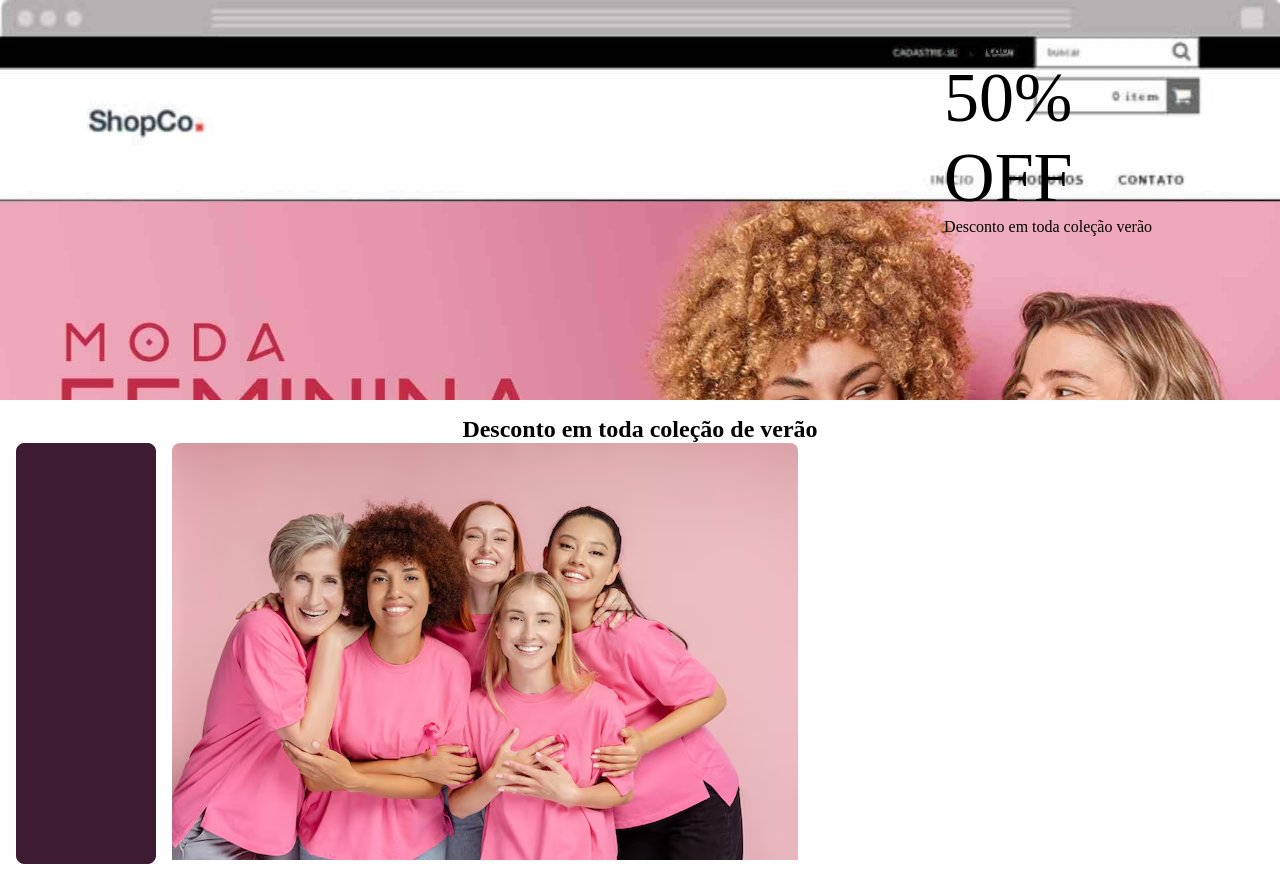
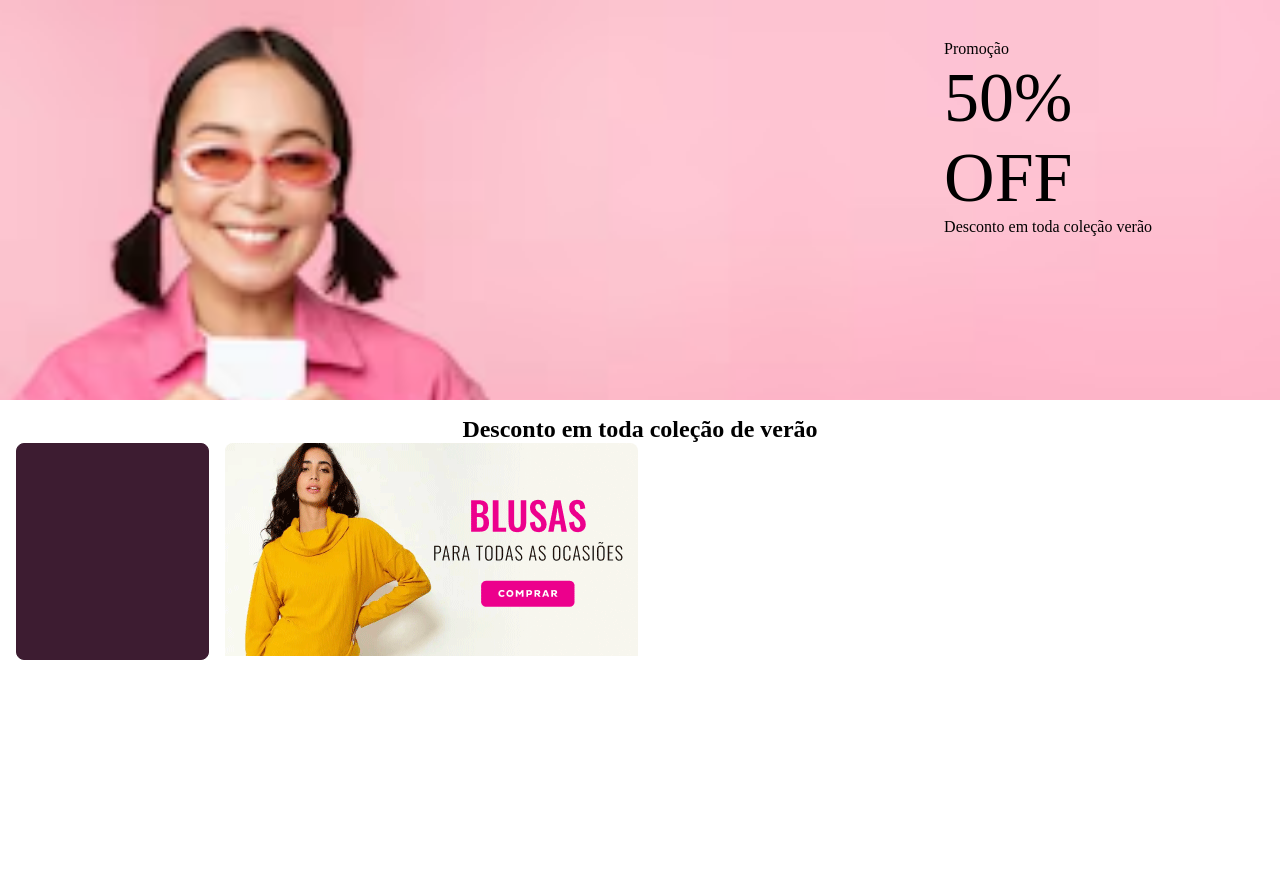
Before and after one commit to sarabenedt/saaaa, a PHP site: page /html/index.html in a window 1280 px wide. Shown: the part 140-1020 px from the top of the page. After the commit the page ends 800 px from the top, so only its background shows below. Run offline with PHP 8.4, Linux system fonts and the light colour scheme.

Commit message:
commit -m "concluir"

```diff
--- a/css/style.css
+++ b/css/style.css
@@ -61,12 +61,13 @@
 }
 #banner{
     width: 100%;
-    background-image: url(../imagens/banner_moda_feminina_oficial-comprimida.jpg);
+    background-image: url(../imagens/Captura\ de\ tela\ 2024-06-13\ 140821.png);
     background-repeat: no-repeat;
     background-size: cover;
     height: 400px;
     position: center;
     position: relative;
+
 }
 #txt-banner{
     position: absolute;
--- a/html/index.html
+++ b/html/index.html
@@ -43,7 +43,7 @@
                 <div class="card-container">
                     <div class="card"></div>
                     <div class="card-img">
-                        <img src="../imagens/mulheres.avif" alt="">
+                        <img src="../imagens/imagens/S01-Feminino-D1.gif" alt="">
                     </div>
                 </div>
                 <div class="card-content">
```
Also changed, not shown: imagens/Captura de tela 2024-06-13 140821.png (added), imagens/mulheres.avif (deleted).
